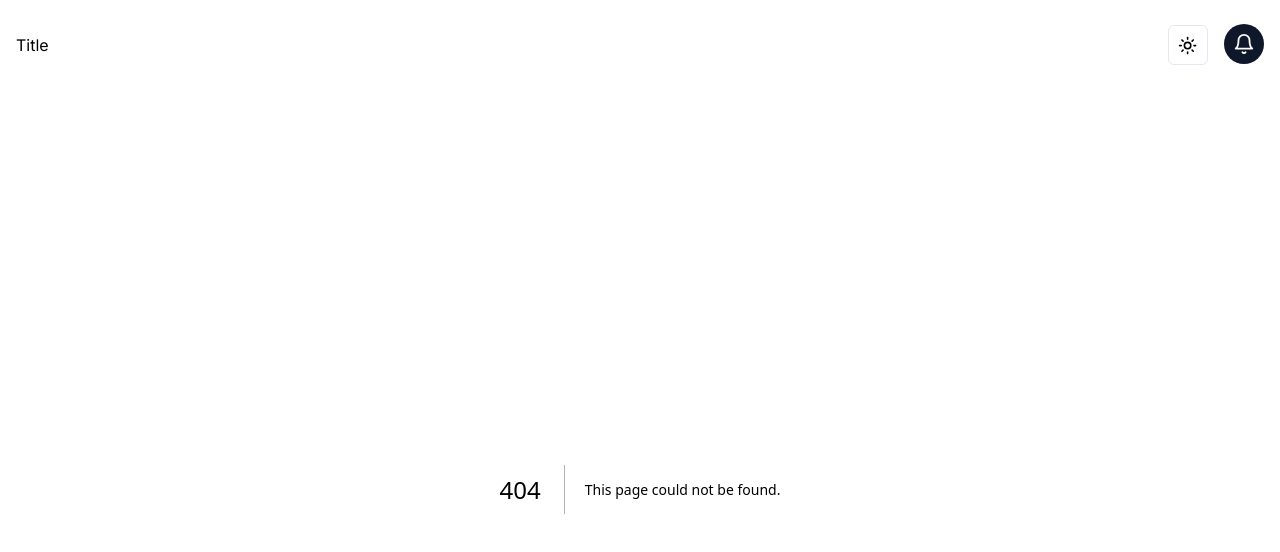
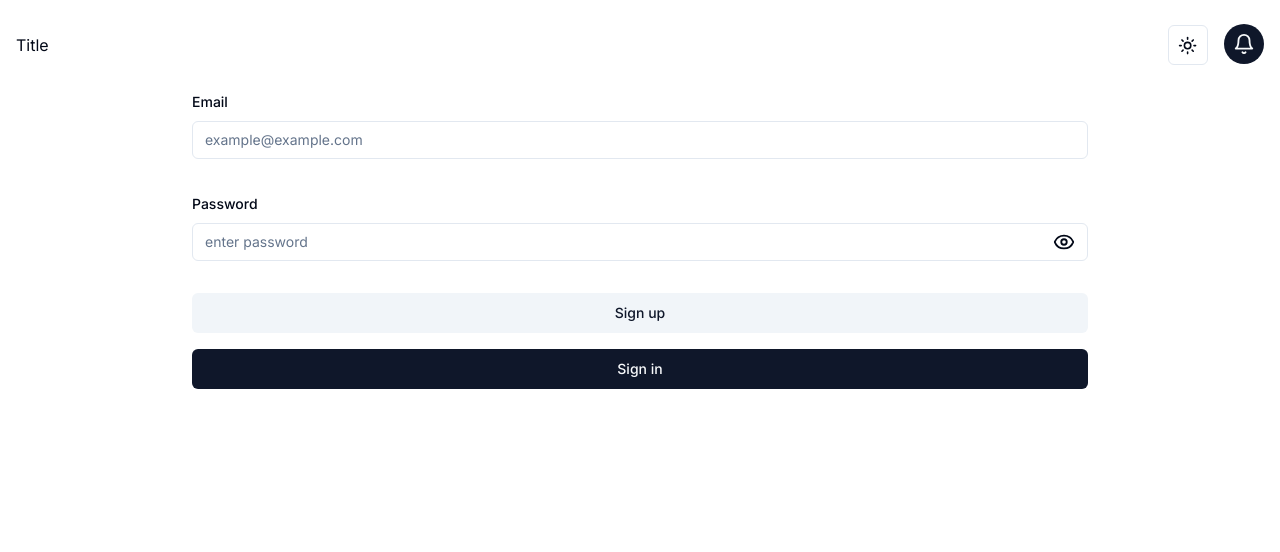
Before and after one commit to alice-ang/gaming-cal, a Next.js app: page /sign-in in a window 1280 px wide. Before the commit this address had no page. Shown: the top 552 px of the page. Built offline with nearby package versions, Linux system fonts and the light colour scheme.

Commit message:
fix: login

```diff
--- a/src/app/layout.tsx
+++ b/src/app/layout.tsx
@@ -10,7 +10,7 @@ import { ReactQueryDevtools } from '@tanstack/react-query-devtools';
 const inter = Inter({ subsets: ['latin'] });
 
 export const metadata: Metadata = {
-  title: 'Create Next App',
+  title: 'rankup.gg',
   description: 'Generated by create next app',
 };
 
--- /dev/null
+++ b/src/app/sign-in/page.tsx
@@ -0,0 +1,9 @@
+import { LoginForm } from '@/components';
+
+export default async function SignIn() {
+  return (
+    <div className="constraints">
+      <LoginForm />
+    </div>
+  );
+}
```
